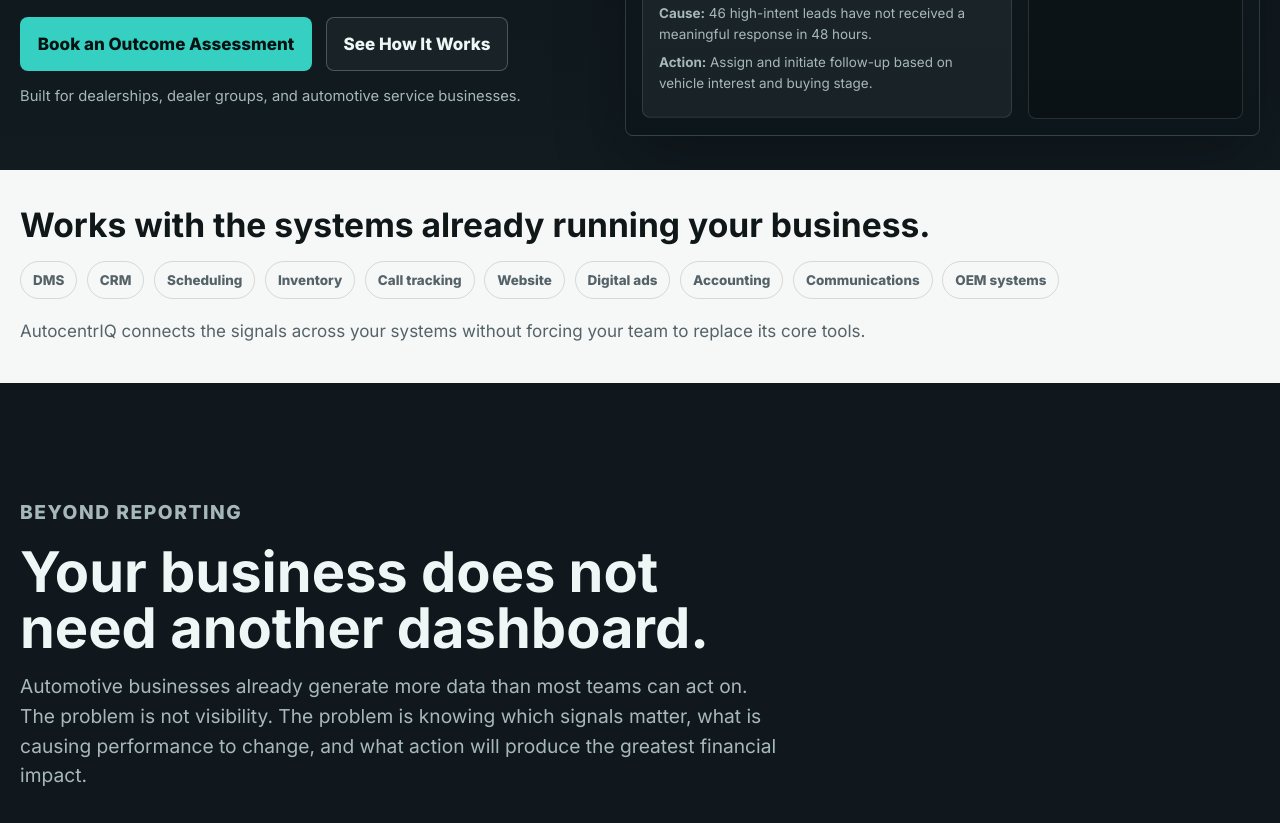
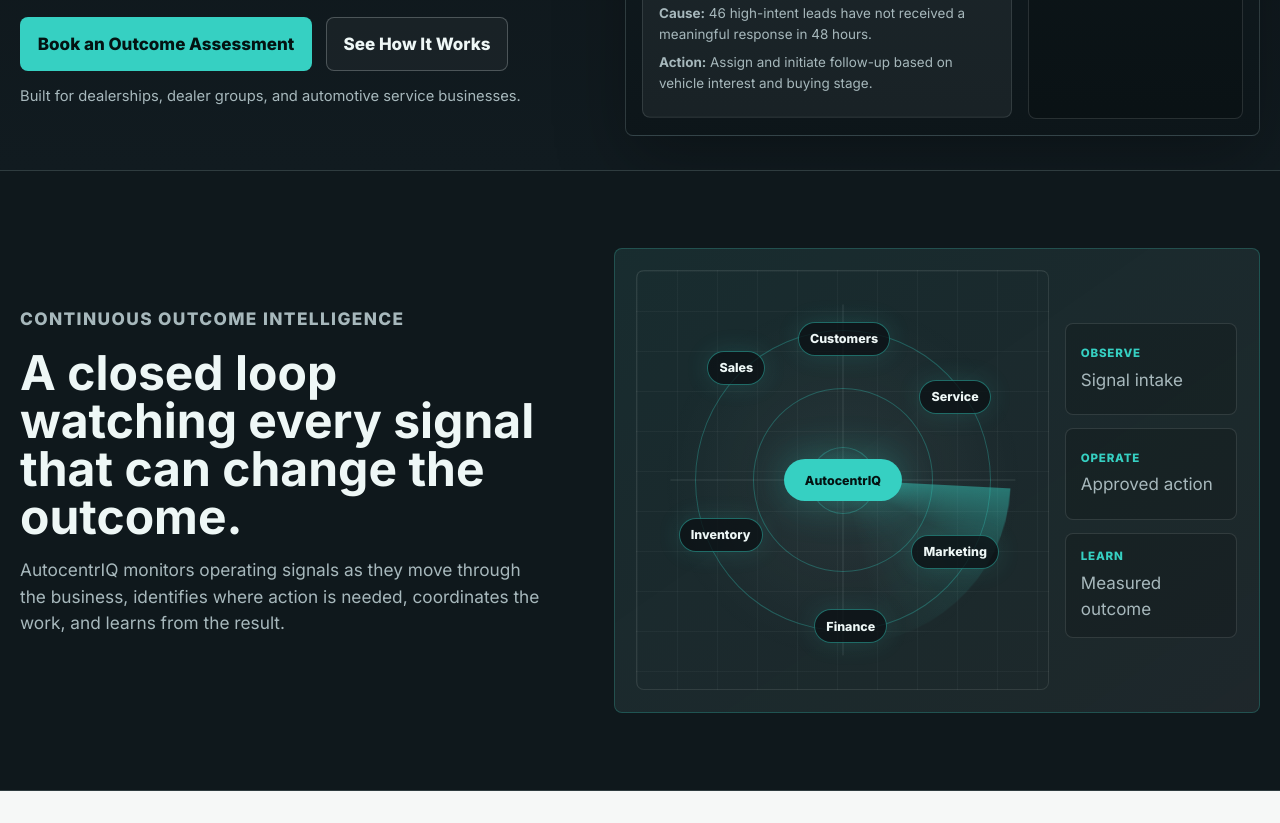
Before and after one commit to amitrathore/autocentriq, a plain HTML site: page index.html in a window 1280 px wide. Shown: the part 722-1545 px from the top of the page. Drawn offline with Linux system fonts and the light colour scheme.

Commit message:
Add closed-loop signal radar section

```diff
--- a/index.html
+++ b/index.html
@@ -140,6 +140,38 @@
                 </aside>
               </div>
             </div>
+          </div>
+        </div>
+      </section>
+
+      <section class="signal-loop-section" aria-labelledby="signal-loop-title">
+        <div class="shell signal-loop-grid">
+          <div>
+            <p class="eyebrow">Continuous outcome intelligence</p>
+            <h2 id="signal-loop-title">A closed loop watching every signal that can change the outcome.</h2>
+            <p>
+              AutocentrIQ monitors operating signals as they move through the business, identifies where action is needed, coordinates the work, and learns from the result.
+            </p>
+          </div>
+          <div class="radar-panel" role="img" aria-label="Closed-loop radar sweep showing AutocentrIQ continuously observing, operating, and learning across sales, service, inventory, marketing, customers, and finance.">
+            <div class="radar-core">
+              <span class="radar-sweep"></span>
+              <span class="radar-ring ring-one"></span>
+              <span class="radar-ring ring-two"></span>
+              <span class="radar-ring ring-three"></span>
+              <span class="radar-center">AutocentrIQ</span>
+              <span class="radar-node node-sales">Sales</span>
+              <span class="radar-node node-service">Service</span>
+              <span class="radar-node node-inventory">Inventory</span>
+              <span class="radar-node node-marketing">Marketing</span>
+              <span class="radar-node node-customer">Customers</span>
+              <span class="radar-node node-finance">Finance</span>
+            </div>
+            <ol class="loop-stages" aria-label="Closed loop stages">
+              <li><span>Observe</span>Signal intake</li>
+              <li><span>Operate</span>Approved action</li>
+              <li><span>Learn</span>Measured outcome</li>
+            </ol>
           </div>
         </div>
       </section>
--- a/styles.css
+++ b/styles.css
@@ -523,6 +523,199 @@
   height: 100%;
   background: linear-gradient(90deg, var(--accent), var(--accent-2));
   border-radius: inherit;
+}
+
+.signal-loop-section {
+  padding: clamp(3rem, 6vw, 5.5rem) 0;
+  background: #0f181c;
+  border-top: 1px solid var(--line);
+  border-bottom: 1px solid var(--line);
+}
+
+.signal-loop-grid {
+  display: grid;
+  grid-template-columns: minmax(0, 0.82fr) minmax(480px, 1fr);
+  gap: clamp(2rem, 5vw, 5rem);
+  align-items: center;
+}
+
+.signal-loop-grid h2 {
+  max-width: 720px;
+  font-size: clamp(2rem, 4vw, 3rem);
+}
+
+.signal-loop-grid p {
+  max-width: 640px;
+  color: var(--muted);
+  font-size: clamp(1rem, 1.35vw, 1.12rem);
+}
+
+.radar-panel {
+  display: grid;
+  grid-template-columns: minmax(280px, 1fr) 172px;
+  gap: 1rem;
+  align-items: center;
+  border: 1px solid rgba(54, 208, 194, 0.24);
+  border-radius: var(--radius);
+  padding: clamp(1rem, 2vw, 1.35rem);
+  background:
+    linear-gradient(145deg, rgba(54, 208, 194, 0.08), rgba(238, 247, 246, 0.035)),
+    rgba(238, 247, 246, 0.03);
+  overflow: hidden;
+}
+
+.radar-core {
+  position: relative;
+  min-height: 420px;
+  border-radius: var(--radius);
+  background:
+    radial-gradient(circle at center, rgba(54, 208, 194, 0.17), transparent 12%),
+    radial-gradient(circle at center, rgba(238, 247, 246, 0.06), transparent 62%),
+    linear-gradient(rgba(238, 247, 246, 0.04) 1px, transparent 1px),
+    linear-gradient(90deg, rgba(238, 247, 246, 0.04) 1px, transparent 1px);
+  background-size: auto, auto, 40px 40px, 40px 40px;
+  border: 1px solid rgba(238, 247, 246, 0.1);
+  isolation: isolate;
+}
+
+.radar-core::before,
+.radar-core::after {
+  content: "";
+  position: absolute;
+  left: 50%;
+  top: 50%;
+  width: 84%;
+  height: 1px;
+  background: rgba(238, 247, 246, 0.12);
+  transform: translate(-50%, -50%);
+}
+
+.radar-core::after {
+  width: 1px;
+  height: 84%;
+}
+
+.radar-sweep {
+  position: absolute;
+  inset: 10%;
+  border-radius: 50%;
+  background: conic-gradient(from 0deg, rgba(54, 208, 194, 0.46), rgba(54, 208, 194, 0.12) 24deg, transparent 74deg);
+  animation: radarSweep 5.5s linear infinite;
+  transform-origin: center;
+  z-index: 1;
+}
+
+.radar-ring {
+  position: absolute;
+  inset: var(--inset);
+  border: 1px solid rgba(54, 208, 194, 0.3);
+  border-radius: 50%;
+  z-index: 2;
+}
+
+.ring-one {
+  --inset: 14%;
+}
+
+.ring-two {
+  --inset: 28%;
+}
+
+.ring-three {
+  --inset: 42%;
+}
+
+.radar-center,
+.radar-node {
+  position: absolute;
+  z-index: 3;
+  display: inline-flex;
+  align-items: center;
+  justify-content: center;
+  border-radius: 999px;
+  font-size: 0.78rem;
+  font-weight: 850;
+  letter-spacing: 0;
+  white-space: nowrap;
+}
+
+.radar-center {
+  left: 50%;
+  top: 50%;
+  width: 118px;
+  height: 42px;
+  color: #041312;
+  background: var(--accent);
+  transform: translate(-50%, -50%);
+  box-shadow: 0 0 42px rgba(54, 208, 194, 0.32);
+}
+
+.radar-node {
+  min-height: 34px;
+  padding: 0 0.7rem;
+  color: var(--ink);
+  background: rgba(11, 17, 20, 0.76);
+  border: 1px solid rgba(54, 208, 194, 0.46);
+  box-shadow: 0 0 24px rgba(54, 208, 194, 0.14);
+}
+
+.node-sales {
+  left: 17%;
+  top: 19%;
+}
+
+.node-service {
+  right: 14%;
+  top: 26%;
+}
+
+.node-inventory {
+  left: 10%;
+  top: 59%;
+}
+
+.node-marketing {
+  right: 12%;
+  top: 63%;
+}
+
+.node-customer {
+  left: 39%;
+  top: 12%;
+}
+
+.node-finance {
+  left: 43%;
+  bottom: 11%;
+}
+
+.loop-stages {
+  list-style: none;
+  padding: 0;
+  margin: 0;
+  display: grid;
+  gap: 0.8rem;
+}
+
+.loop-stages li {
+  min-height: 92px;
+  display: grid;
+  align-content: center;
+  border: 1px solid rgba(238, 247, 246, 0.12);
+  border-radius: var(--radius);
+  padding: 0.9rem;
+  color: var(--muted);
+  background: rgba(0, 0, 0, 0.16);
+}
+
+.loop-stages span {
+  display: block;
+  color: var(--accent);
+  text-transform: uppercase;
+  font-size: 0.72rem;
+  font-weight: 850;
+  letter-spacing: 0.07em;
+  margin-bottom: 0.24rem;
 }
 
 .integration-strip {
@@ -1060,10 +1253,17 @@
   }
 }
 
+@keyframes radarSweep {
+  to {
+    transform: rotate(360deg);
+  }
+}
+
 @media (max-width: 1100px) {
   .hero-grid,
   .split,
-  .assessment-grid {
+  .assessment-grid,
+  .signal-loop-grid {
     grid-template-columns: 1fr;
   }
 
@@ -1084,6 +1284,14 @@
   .process-list,
   .integration-groups {
     grid-template-columns: repeat(3, 1fr);
+  }
+
+  .radar-panel {
+    grid-template-columns: 1fr;
+  }
+
+  .radar-core {
+    min-height: 380px;
   }
 }
 
@@ -1227,6 +1435,26 @@
     flex-direction: column;
     gap: 0.25rem;
   }
+
+  .radar-panel {
+    margin-inline: -6px;
+  }
+
+  .radar-core {
+    min-height: 330px;
+  }
+
+  .radar-center {
+    width: 104px;
+    height: 38px;
+    font-size: 0.72rem;
+  }
+
+  .radar-node {
+    font-size: 0.7rem;
+    min-height: 30px;
+    padding: 0 0.48rem;
+  }
 }
 
 @media (prefers-reduced-motion: reduce) {
```
